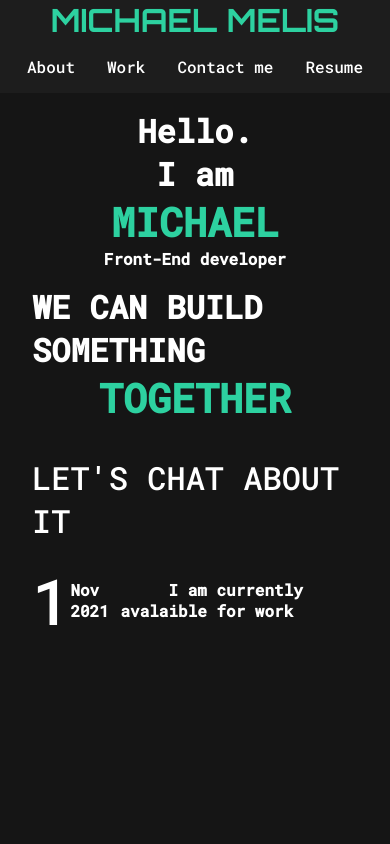
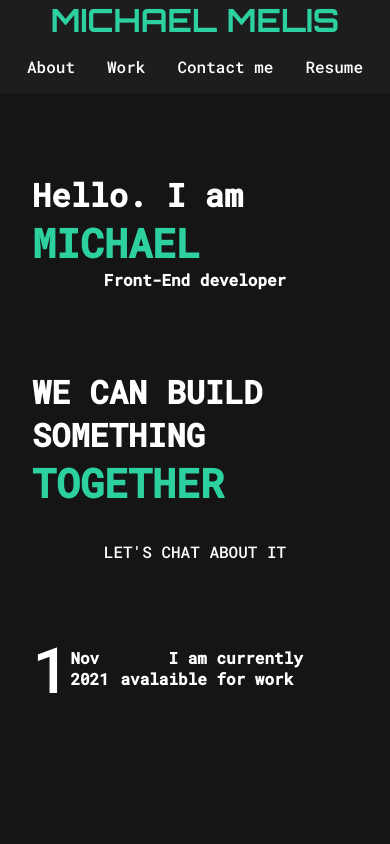
Before and after one commit to Michael-Melis/Michael-portfolio, a React (Create React App) app: page / in a window 390 px wide. Shown: the top 844 px of the page. Built offline with nearby package versions, Linux system fonts and the light colour scheme.

Commit message:
Landing responsive

```diff
--- a/src/components/ButtonMailto.js
+++ b/src/components/ButtonMailto.js
@@ -22,6 +22,9 @@ const StyledButton = styled.div`
   align-items: center;
   padding-top: 2rem;
   font-size: 2rem;
+  @media (max-width: 1300px) {
+    font-size: 1rem;
+  }
 
   &:hover {
     color: #2dd1a0;
--- a/src/pages/Landing.js
+++ b/src/pages/Landing.js
@@ -7,24 +7,21 @@ const Landing = () => {
   return (
     <StyledLanding>
       <Hello>
-        <h2>Hello.</h2>
-        <h2>I am</h2>
         <h2>
-          <span>MICHAEL</span>
+          Hello. I am <span>MICHAEL</span>
         </h2>
         <h3>Front-End developer</h3>
-      </Hello>
-      <SecondMain>
-        <h2>WE CAN BUILD SOMETHING</h2>
+
         <h2>
-          <span>TOGETHER</span>
+          WE CAN BUILD SOMETHING <span>TOGETHER</span>
         </h2>
 
         <ButtonMailto
           label="LET'S CHAT ABOUT IT"
           mailto="mailto:michael.melis@gmail.com?subject=Let's build something together"
         />
-      </SecondMain>
+      </Hello>
+
       <StyledCalendar>
         <Calendar />
       </StyledCalendar>
@@ -45,10 +42,11 @@ const Hello = styled.div`
   font-size: 2rem;
   margin-bottom: 10rem;
   @media (max-width: 1300px) {
-    margin: 1rem 2rem 1rem 2rem;
+    margin: 5rem 2rem 4rem 2rem;
     display: flex;
     flex-direction: column;
     align-items: center;
+    justify-content: center;
     h2 {
       font-size: 2rem;
       span {
@@ -58,6 +56,7 @@ const Hello = styled.div`
     }
     h3 {
       font-size: 1rem;
+      margin-bottom: 5rem;
     }
   }
 
@@ -66,13 +65,6 @@ const Hello = styled.div`
   }
 `;
 
-const SecondMain = styled(Hello)`
-  h2 {
-    display: flex;
-    flex-direction: column;
-    justify-content: flex-end;
-  }
-`;
 const StyledCalendar = styled.div`
   padding: 0rem 0rem 5rem 10rem;
   @media (max-width: 1300px) {
```
